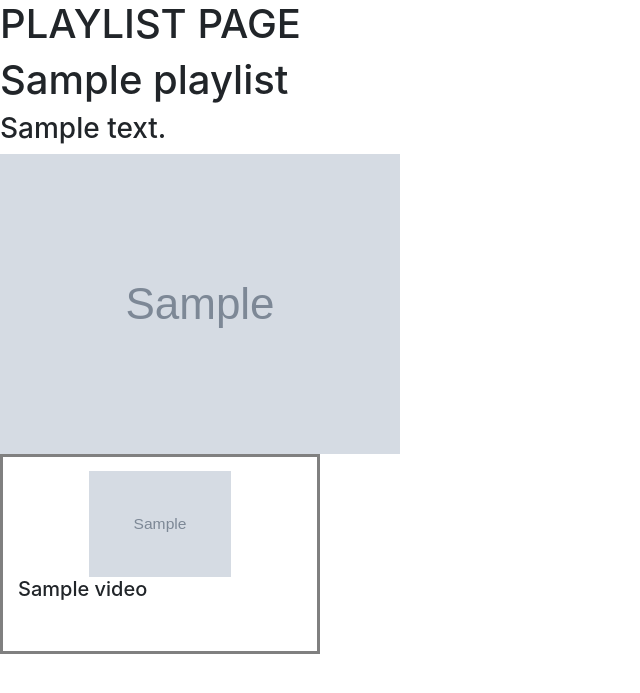
After one commit to NathanA15/music-video, a Django app: page /video_app/playlist_page/1/ in a window 1280 px wide. The commit adds this page. Shown: the top 693 px of the page, without its empty margins (0-640 px from the left). Run offline with Django 3.2, Linux system fonts and the light colour scheme; tables that the repository leaves empty hold one stand-in row (values such as "Sample post"); grey boxes marked "Sample" are stand-in pictures; some libraries are stand-ins or nearby versions.

Commit message:
playlist-page/homepage

```diff
--- a/music_project/login_app/templates/base.html
+++ b/music_project/login_app/templates/base.html
@@ -1,8 +1,12 @@
 <!DOCTYPE html>
+{% load staticfiles %}
 <html>
 <head>
 	<title>{% block title %}{% endblock %}</title>
-</head>
+
+	<link rel="stylesheet" href="https://stackpath.bootstrapcdn.com/bootstrap/4.1.3/css/bootstrap.min.css" integrity="sha384-MCw98/SFnGE8fJT3GXwEOngsV7Zt27NXFoaoApmYm81iuXoPkFOJwJ8ERdknLPMO" crossorigin="anonymous">
+	<link rel="stylesheet" type="text/css" href="{% static 'css/styles.css'%}">
+	<meta name="viewport" content="width=device-width, initial-scale=1.0"></head>
 <body>
 	{% block content %}
 	{% endblock %}
--- a/music_project/music_project/static/css/styles.css
+++ b/music_project/music_project/static/css/styles.css
@@ -0,0 +1,41 @@
+.playlists {
+	border-right: solid grey;
+}
+
+.playlist {
+	border-bottom: solid red;
+	margin: 5px 10px;
+}
+
+.playlist h5, h2 {
+	text-align: center;
+}
+
+.playlist img {
+	display: block;
+	margin-left: auto;
+	margin-right: auto;
+	width: 50%;
+	padding-top: 5%
+}
+
+.last-videos {
+	margin-left: 20px;
+	float: left;
+
+}
+
+.last-video {
+	float: left;
+	height: 200px;
+	border: solid grey;
+
+}
+
+.last-video img {
+	display: block;
+	margin-left: auto;
+	margin-right: auto;
+	width: 50%;
+	padding-top: 5%
+}
--- /dev/null
+++ b/music_project/video_app/templates/playlist_page.html
@@ -0,0 +1,18 @@
+{% extends 'base.html'%}
+{% block title %}Playlist Page{% endblock %}
+
+{% block content %}
+	<h1>PLAYLIST PAGE</h1>
+	<h1>{{playlist.title}}</h1>
+	<h3>{{playlist.description}}</h3>
+	<img src="{{playlist.thumbnail_url}}">
+	<br>
+	{% for video in videos %}
+		<div class="last-video col-3">
+			<img src="{{video.thumbnail_url}}">
+			<h5>{{video.title}}</h5>
+		</div>
+	{% endfor %}
+
+
+{% endblock %}
--- a/music_project/video_app/urls.py
+++ b/music_project/video_app/urls.py
@@ -4,4 +4,6 @@ from . import views
 app_name = 'video_app'
 
 urlpatterns = [
+	path('', views.homepage, name='homepage'),
+	path('playlist_page/<playlist_id>/', views.playlist_page, name='playlist_page'),
 ]
--- a/music_project/video_app/views.py
+++ b/music_project/video_app/views.py
@@ -1,3 +1,22 @@
 from django.shortcuts import render
+from video_app.models import Playlist, Video
+from django.contrib.auth.decorators import login_required
+
 
 # Create your views here.
+def homepage(request):
+	playlists = Playlist.objects.all()
+	last_videos = Video.objects.order_by('id')[0:20]
+
+	return render(request, 'homepage.html', context ={
+			'playlists': playlists,
+			'videos': last_videos
+		})
+
+
+def playlist_page(request, playlist_id):
+	print('###############')
+	# playlist = Playlist.objects.get(playlist_id=playlist_id)
+	playlist_videos = Video.objects.filter(playlist__playlist_id=playlist_id)
+
+	return render(request, 'playlist_page.html', context={'videos':playlist_videos, 'playlist': Playlist.objects.get(playlist_id=playlist_id)})
```
Also changed, not shown: music_project/video_app/templates/homepage.html (added, +29 -0 lines).
